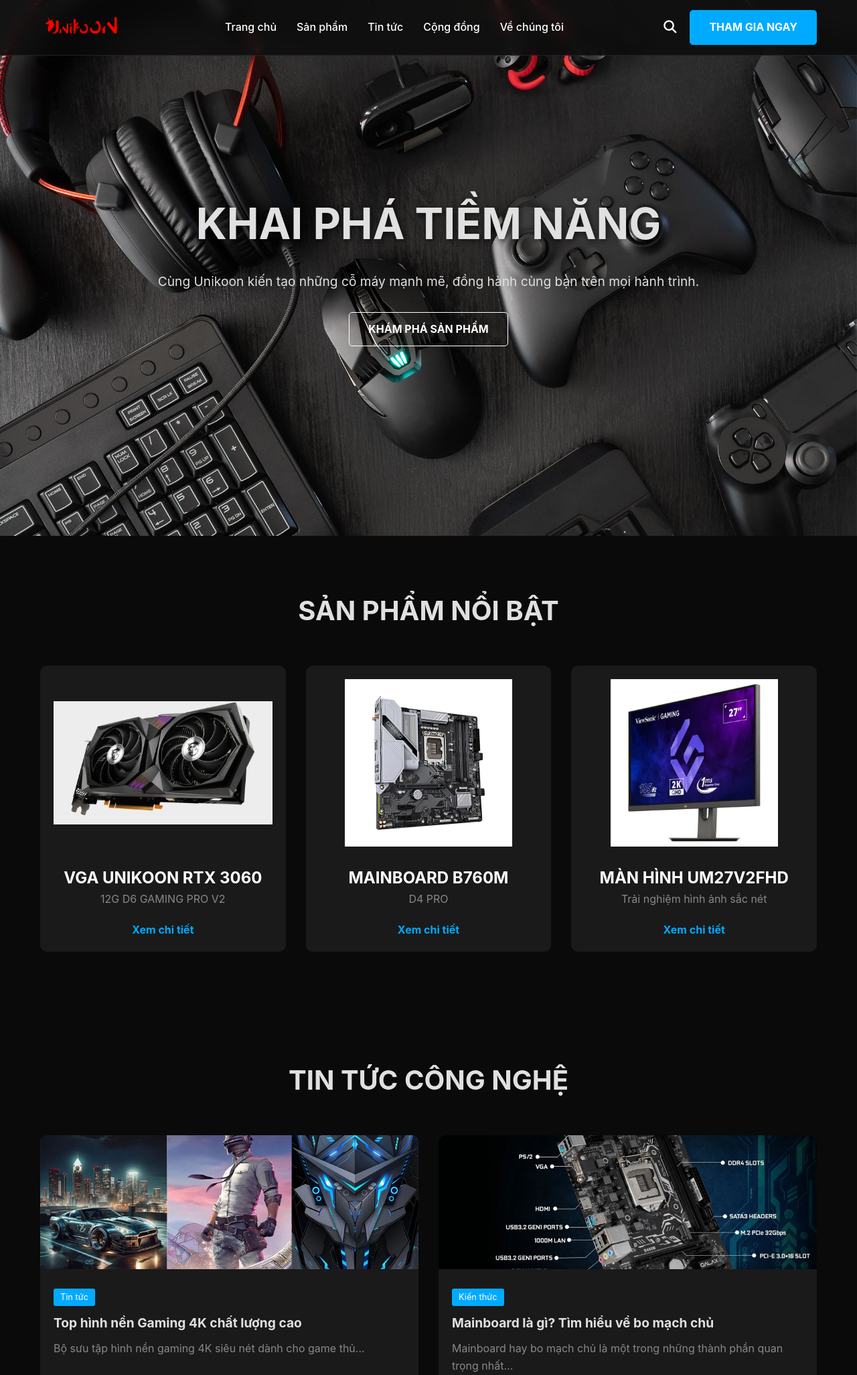
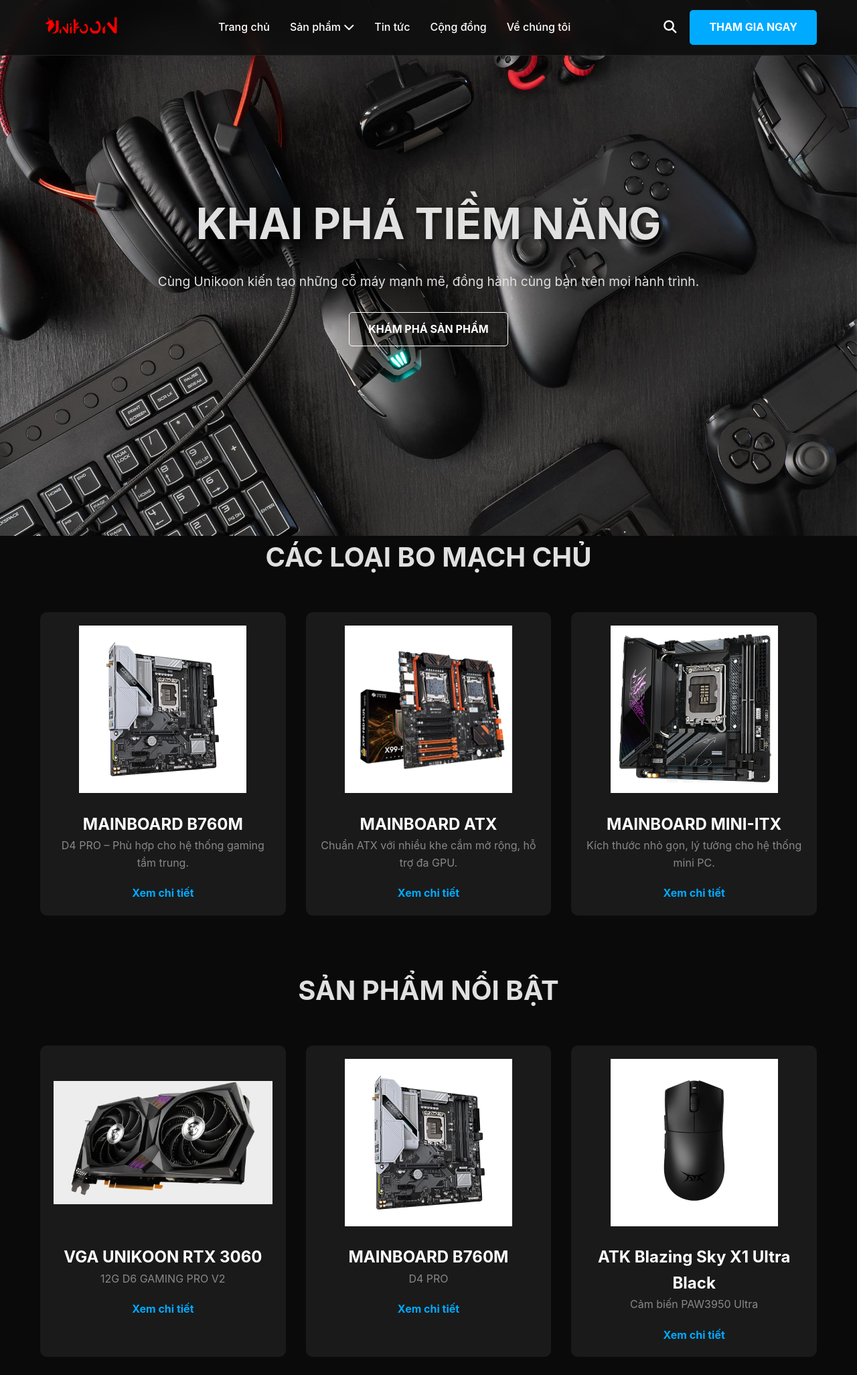
Before and after one commit to phuhutthuoc/WEB-2025, a PHP site: page / in a window 1280 px wide. Shown: the top 2053 px of the page at 67% size. Run offline with PHP 8.4, Linux system fonts and the light colour scheme.

Commit message:
dat git hehehe

```diff
--- a/index.html
+++ b/index.html
@@ -1,23 +1,33 @@
 <!DOCTYPE html>
 <html lang="vi">
 <head>
-    <meta charset="UTF-8">
-    <meta name="viewport" content="width=device-width, initial-scale=1.0">
+  <meta charset="UTF-8" />
+  <meta name="viewport" content="width=device-width, initial-scale=1.0" />
   <title>UNIKOON</title>
-    <link rel="stylesheet" href="style.css">
-    <link rel="stylesheet" href="https://cdnjs.cloudflare.com/ajax/libs/font-awesome/6.4.2/css/all.min.css">
+  <link rel="stylesheet" href="style.css" />
+  <link rel="stylesheet" href="https://cdnjs.cloudflare.com/ajax/libs/font-awesome/6.4.2/css/all.min.css" />
+  <style>
+    html {
+      scroll-behavior: smooth;
+    }
+  </style>
 </head>
 <body>
-
   <header class="header">
     <div class="container">
-            <a href="#" class="logo">
-                <img src="logo.png" alt="Unikoon Logo">
-            </a>
+      <a href="#" class="logo"><img src="logo.png" alt="Unikoon Logo" /></a>
       <nav class="main-nav">
         <ul>
           <li><a href="#">Trang chủ</a></li>
-                    <li><a href="#">Sản phẩm</a></li>
+          <li class="dropdown">
+            <a href="#">Sản phẩm <i class="fas fa-chevron-down"></i></a>
+            <ul class="dropdown-menu">
+              <li><a href="#mainboard-section">Bo Mạch Chủ</a></li>
+              <li><a href="#">Card Đồ Họa</a></li>
+              <li><a href="#">Bàn Phím</a></li>
+              <li><a href="#">Chuột</a></li>
+            </ul>
+          </li>
           <li><a href="#">Tin tức</a></li>
           <li><a href="#">Cộng đồng</a></li>
           <li><a href="#">Về chúng tôi</a></li>
@@ -39,26 +49,86 @@
       </div>
     </section>
 
+    <section id="mainboard-section">
+
+      <div class="container">
+        <h2 class="section-title">Các loại Bo Mạch Chủ</h2>
+        <div class="product-grid">
+          <div class="product-card">
+            <img src="B760M.webp" alt="Mainboard B760M" />
+            <h3>MAINBOARD B760M</h3>
+            <p>D4 PRO – Phù hợp cho hệ thống gaming tầm trung.</p>
+            <a href="#" class="btn-view-detail">Xem chi tiết</a>
+            <div class="product-info">
+                <ul>
+                  <li>Socket: LGA1700</li>
+                  <li>Chipset: Intel B760</li>
+                  <li>RAM: DDR4 5333MHz (OC)</li>
+                  <li>Ổ cứng: 2 M.2 PCIe Gen4x4</li>
+                  <li>Giá: khoảng 2.790.000đ</li>
+                </ul>
+              </div>
+          </div>
+          <div class="product-card">
+            <img src="main-atx.jpg" alt="Mainboard ATX" />
+            <h3>MAINBOARD ATX</h3>
+            <p>Chuẩn ATX với nhiều khe cắm mở rộng, hỗ trợ đa GPU.</p>
+            <a href="#" class="btn-view-detail">Xem chi tiết</a>
+            <div class="product-info">
+              <ul>
+                <li>Socket: LGA1200 / LGA1700</li>
+                <li>Chipset: Intel Z590 / B760 / X670</li>
+                <li>RAM: DDR4 hoặc DDR5, tối đa 128GB</li>
+                <li>Khe mở rộng: 3 PCIe x16, 2 PCIe x1</li>
+                <li>Ổ cứng: 3 M.2 NVMe, 6 SATA3</li>
+                <li>Giá: từ 3.200.000đ đến 6.500.000đ tùy dòng</li>
+              </ul>
+            </div>
+          </div>
+
+          <div class="product-card">
+            <img src="main-itx.jpg" alt="Mainboard Mini-ITX" />
+            <h3>MAINBOARD MINI-ITX</h3>
+            <p>Kích thước nhỏ gọn, lý tưởng cho hệ thống mini PC.</p>
+            <a href="#" class="btn-view-detail">Xem chi tiết</a>
+            <div class="product-info">
+              <ul>
+                <li>Socket: AM5 / LGA1700</li>
+                <li>Chipset: Intel B760 / AMD B650</li>
+                <li>RAM: 2 khe DDR4/DDR5, tối đa 64GB</li>
+                <li>Khe mở rộng: 1 PCIe x16</li>
+                <li>Ổ cứng: 2 M.2 NVMe, 2 SATA3</li>
+                <li>Giá: khoảng 2.500.000đ đến 4.000.000đ</li>
+              </ul>
+            </div>
+          </div>
+          </div>
+
+        </div>
+      </div>
+    </section>
+
+
     <section class="featured-products">
       <div class="container">
         <h2 class="section-title">SẢN PHẨM NỔI BẬT</h2>
         <div class="product-grid">
           <div class="product-card">
-                        <img src="RTX3060.jpg" alt="Product Image">
+            <img src="RTX3060.jpg" alt="VGA RTX 3060" />
             <h3>VGA UNIKOON RTX 3060</h3>
             <p>12G D6 GAMING PRO V2</p>
             <a href="#" class="btn-view-detail">Xem chi tiết</a>
           </div>
           <div class="product-card">
-                        <img src="B760M.webp" alt="Product Image">
+            <img src="B760M.webp" alt="Mainboard B760M" />
             <h3>MAINBOARD B760M</h3>
             <p>D4 PRO</p>
             <a href="#" class="btn-view-detail">Xem chi tiết</a>
           </div>
           <div class="product-card">
-                        <img src="manhinh.webp" alt="Product Image">
-                        <h3>MÀN HÌNH UM27V2FHD</h3>
-                        <p>Trải nghiệm hình ảnh sắc nét</p>
+            <img src="atk-f1.jpg" alt="Chuột Gaming ATK Blazing Sky X1 Ultra Black" />
+            <h3>ATK Blazing Sky X1 Ultra Black</h3>
+            <p>Cảm biến PAW3950 Ultra</p>
             <a href="#" class="btn-view-detail">Xem chi tiết</a>
           </div>
         </div>
@@ -70,7 +140,7 @@
         <h2 class="section-title">TIN TỨC CÔNG NGHỆ</h2>
         <div class="news-grid">
           <article class="news-card">
-                        <img src="4k.webp" alt="News Image">
+            <img src="4k.webp" alt="Hình nền gaming" />
             <div class="news-content">
               <span class="news-category">Tin tức</span>
               <h3>Top hình nền Gaming 4K chất lượng cao</h3>
@@ -78,7 +148,7 @@
             </div>
           </article>
           <article class="news-card">
-                        <img src="main.webp" alt="News Image">
+            <img src="main.webp" alt="Mainboard là gì" />
             <div class="news-content">
               <span class="news-category">Kiến thức</span>
               <h3>Mainboard là gì? Tìm hiểu về bo mạch chủ</h3>
@@ -94,7 +164,7 @@
     <div class="container">
       <div class="footer-grid">
         <div class="footer-col">
-                    <img src="logo.png" alt="Unikoon Logo" class="footer-logo">
+          <img src="logo.png" alt="Unikoon Logo" class="footer-logo" />
           <p>Cộng đồng cho người đam mê công nghệ và game thủ Việt.</p>
         </div>
         <div class="footer-col">
@@ -109,14 +179,13 @@
           <h4>Thông tin</h4>
           <ul>
             <li><a href="https://www.unikoon.com/" target="_blank">Về Unikoon</a></li>
-                        <!-- <li><a href="#">Tuyển dụng</a></li> -->
             <li><a href="https://unikoon.com/news" target="_blank">Liên hệ</a></li>
           </ul>
         </div>
         <div class="footer-col">
           <h4>Theo dõi chúng tôi</h4>
           <div class="social-icons">
-                        <a href="https://www.facebook.com/profile.php?id=61574853930792" target="_blank"><i class="fab fa-facebook" ></i></a>
+            <a href="https://www.facebook.com/profile.php?id=61574853930792" target="_blank"><i class="fab fa-facebook"></i></a>
             <a href="#"><i class="fab fa-youtube"></i></a>
             <a href="#"><i class="fab fa-tiktok"></i></a>
           </div>
--- a/style.css
+++ b/style.css
@@ -296,3 +296,70 @@
 .header.scrolled {
     background-color: #0a0a0a; /* Đổi nền thành màu đậm hơn khi cuộn */
 }
+/* Dropdown container */
+.main-nav .dropdown {
+    position: relative;
+}
+
+/* Dropdown menu hidden by default */
+/* Dropdown menu dạng cột dọc */
+.dropdown-menu {
+    display: none;
+    flex-direction: column;
+    position: absolute;
+    top: 100%;
+    left: 0;
+    background-color: var(--card-background);
+    min-width: 200px;
+    box-shadow: 0 8px 16px rgba(0,0,0,0.2);
+    border-radius: 5px;
+    padding: 10px 0;
+    z-index: 1001;
+    transition: opacity 0.3s ease, visibility 0.3s ease;
+    opacity: 0;
+    visibility: hidden;
+}
+
+/* Khi hover thì hiện menu */
+.dropdown:hover .dropdown-menu {
+    display: flex;
+    opacity: 1;
+    visibility: visible;
+}
+
+/* Dropdown item styles */
+.dropdown-menu li a {
+    color: var(--text-color);
+    padding: 12px 16px;
+    display: block;
+    transition: background-color 0.3s ease;
+}
+
+/* Remove underline effect */
+.dropdown-menu li a::after {
+    display: none;
+}
+
+/* Hover effect for dropdown items */
+.dropdown-menu li a:hover {
+    background-color: var(--primary-color);
+    color: #fff;
+}
+html {
+    scroll-behavior: smooth;
+  }
+  .product-info {
+    display: none;
+    background-color: var(--card-background);
+    color: var(--text-color);
+    padding: 15px;
+    margin-top: 10px;
+    border-top: 1px solid #333;
+    font-size: 0.9rem;
+    border-radius: 5px;
+  }
+
+  /* Hiển thị khi trỏ chuột vào nút "Xem chi tiết" */
+  .product-card:hover .product-info {
+    display: block;
+  }
```
Also changed, not shown: atk-f1.jpg (added), main-atx.jpg (added), main-itx.jpg (added). Lines whose indentation alone changed are shown as unchanged.
